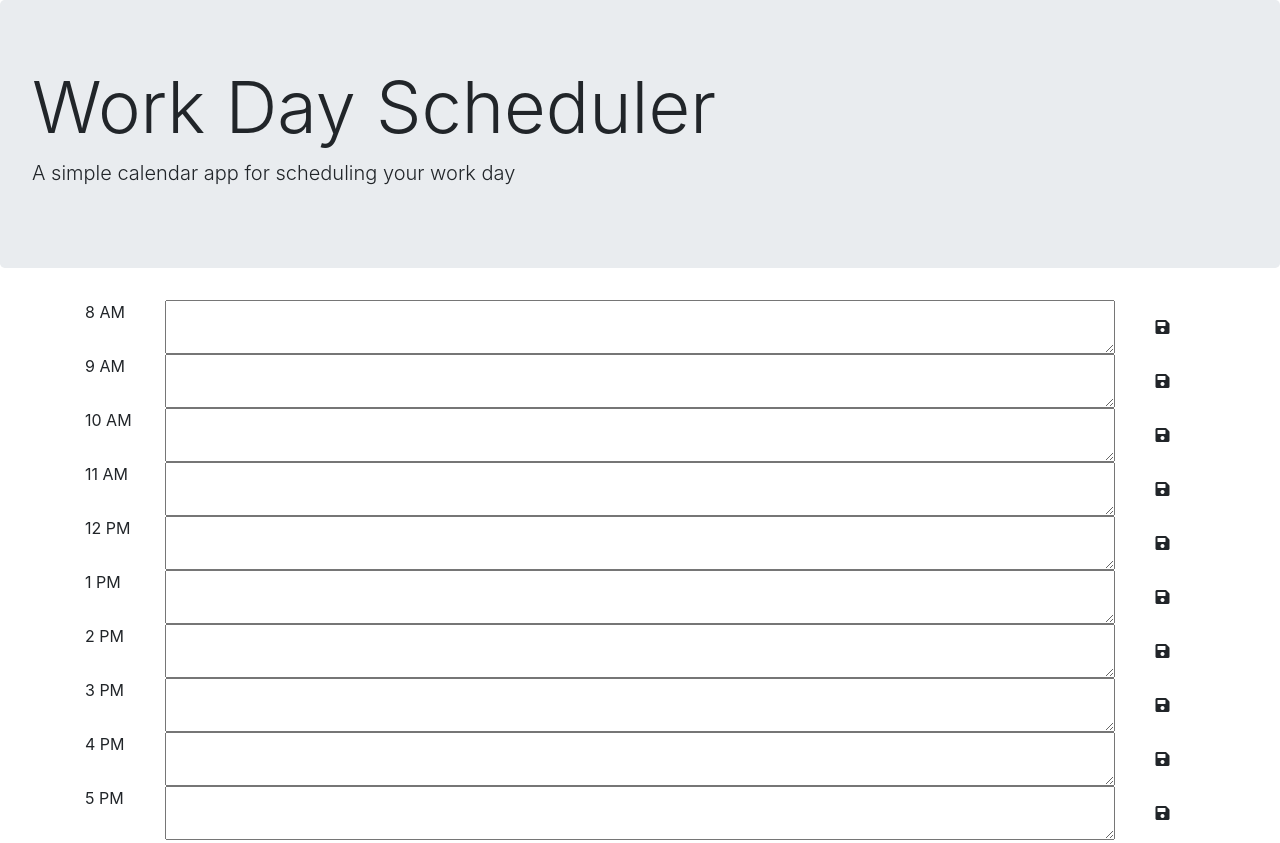
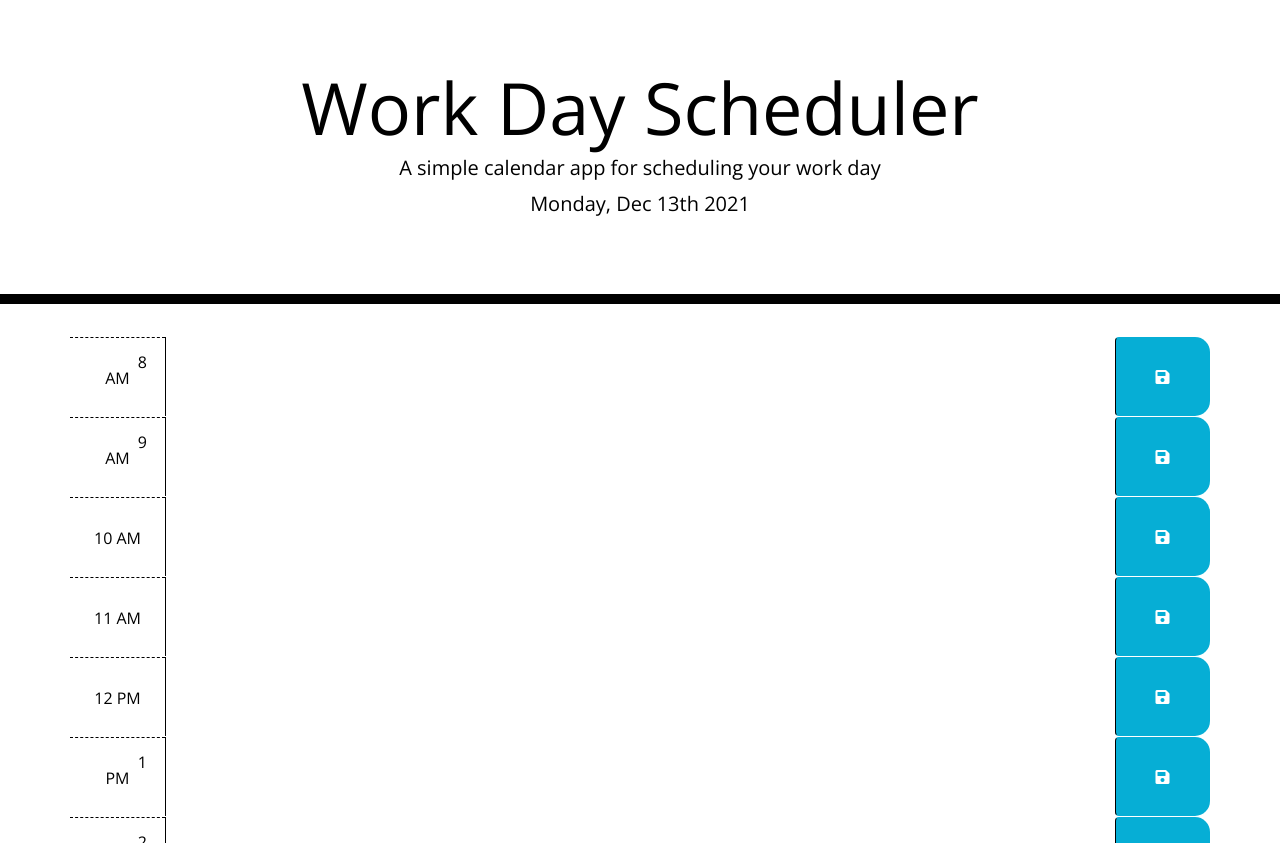
Before and after one commit to Exlautis/Work-day-calander, a plain HTML site: page index.html in a window 1280 px wide. Shown: the top 843 px of the page. Drawn offline with nearby package versions, Linux system fonts and the light colour scheme; files that its build step writes are made by us from their sources.

Commit message:
update to css and js

```diff
--- a/assets/css/style.css
+++ b/assets/css/style.css
@@ -0,0 +1,95 @@
+body {
+    font-family: 'Open Sans', sans-serif;
+    font-size: 16px;
+    line-height: 1;
+  }
+
+  textarea{
+    background: transparent;
+    border: none;
+    resize: none;
+    color: #000000;
+    border-left: 1px solid black;
+    padding: 10px;
+  }
+
+  .jumbotron {
+    text-align: center;
+    background-color: transparent;
+    color: black;
+    border-radius: 0;
+    border-bottom: 10px solid black;
+  }
+
+  .description{
+    white-space: pre-wrap;
+  }
+
+  .time-block{
+    text-align: center;
+    border-radius: 15px;
+  }
+
+  .row {
+    white-space: pre-wrap;
+    height: 80px;
+    border-top: 1px solid white;;
+  }
+
+  .hour {
+    background-color: #ffffff;
+    color: #000000;
+    border-top: 1px dashed #000000;
+  }
+
+  .past {
+    background-color: #d3d3d3;
+    color: white;
+  }
+
+  .present {
+    background-color: #ff6961;
+    color: white;
+  }
+
+  .future {
+    background-color: #77dd77;
+    color: white;
+  }
+
+  .saveBtn {
+    border-left: 1px solid black;
+    border-top-right-radius: 15px;
+    border-bottom-right-radius: 15px;
+    background-color: #06AED5;
+    color: white;
+  }
+
+  .saveBtn i:hover {
+    font-size: 20px;
+    transition: all .3s ease-in-out;
+  }
+
+  /* overwrite media querys for tables and mobile devices */
+
+  @media screen and (max-width:786px), screen and (max-width:575px) {
+    .row {
+      height:auto;
+      margin-top: 20px;
+    }
+
+    .hour {
+      padding-right: 17%;
+    }
+
+    .saveBtn {
+      border:0;
+      border-radius: 0.25rem;
+      height: 50px;
+    }
+
+    textarea {
+      min-height: 85px;
+      border: 0;
+    }
+  }
--- a/assets/js/script.js
+++ b/assets/js/script.js
@@ -0,0 +1,3 @@
+// todays date
+var todayDate = moment().format('dddd, MMM Do YYYY');
+$("#currentDay").html(todayDate);
--- a/index.html
+++ b/index.html
@@ -18,7 +18,7 @@
       href="https://fonts.googleapis.com/css?family=Open+Sans&display=swap"
       rel="stylesheet"
     />
-    <link rel="stylesheet" href="style.css" />
+    <link rel="stylesheet" href="./assets/css/style.css" />
     <title>Work Day Scheduler</title>
   </head>
 
@@ -126,5 +126,5 @@
 
     <script src="https://code.jquery.com/jquery-3.4.1.min.js"></script>
     <script src="https://cdnjs.cloudflare.com/ajax/libs/moment.js/2.24.0/moment.min.js"></script>
-    <script src="./script.js"></script>
+    <script src="./assets/js/script.js"></script>
 </html>
```
